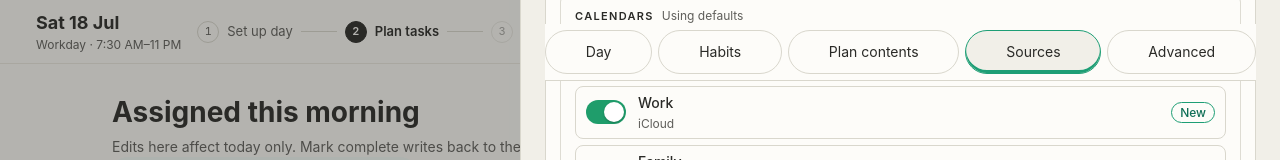
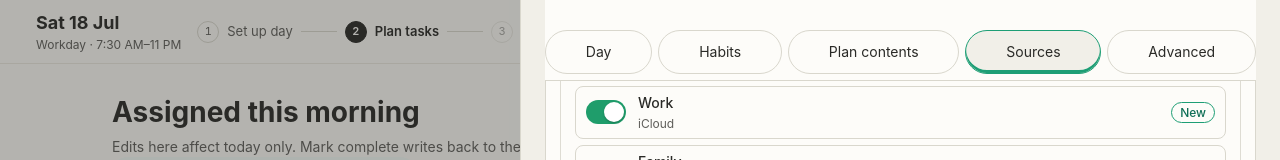
Before and after one commit to asing44/TDTB, a Preact app in the folder frontend/: page / in a window 1280 px wide. Both pictures are taken after a click on the button "Settings". Shown: the top 160 px of the page. Built offline with nearby package versions, Linux system fonts and the light colour scheme.

Commit message:
fix(settings): stick jump bar flush to drawer top, no gap

```diff
--- a/frontend/src/ui/settings-hub.css
+++ b/frontend/src/ui/settings-hub.css
@@ -17,6 +17,9 @@
   margin: 0; padding: 6px 0; background: var(--t-surface);
   border-bottom: 1px solid var(--t-border);
 }
+/* Inside the padded settings drawer, stick flush to the drawer's top edge so
+   no content scrolls through the 24px padding gap above the bar. */
+.settings-shell .settings-hub__jump { top: -24px; padding-top: 30px; }
 /* Narrow: keep the bar one row (scrolls sideways) so the 64px scroll margin
    always clears it and a jump never hides the target heading. */
 @media (max-width: 560px) {
```
